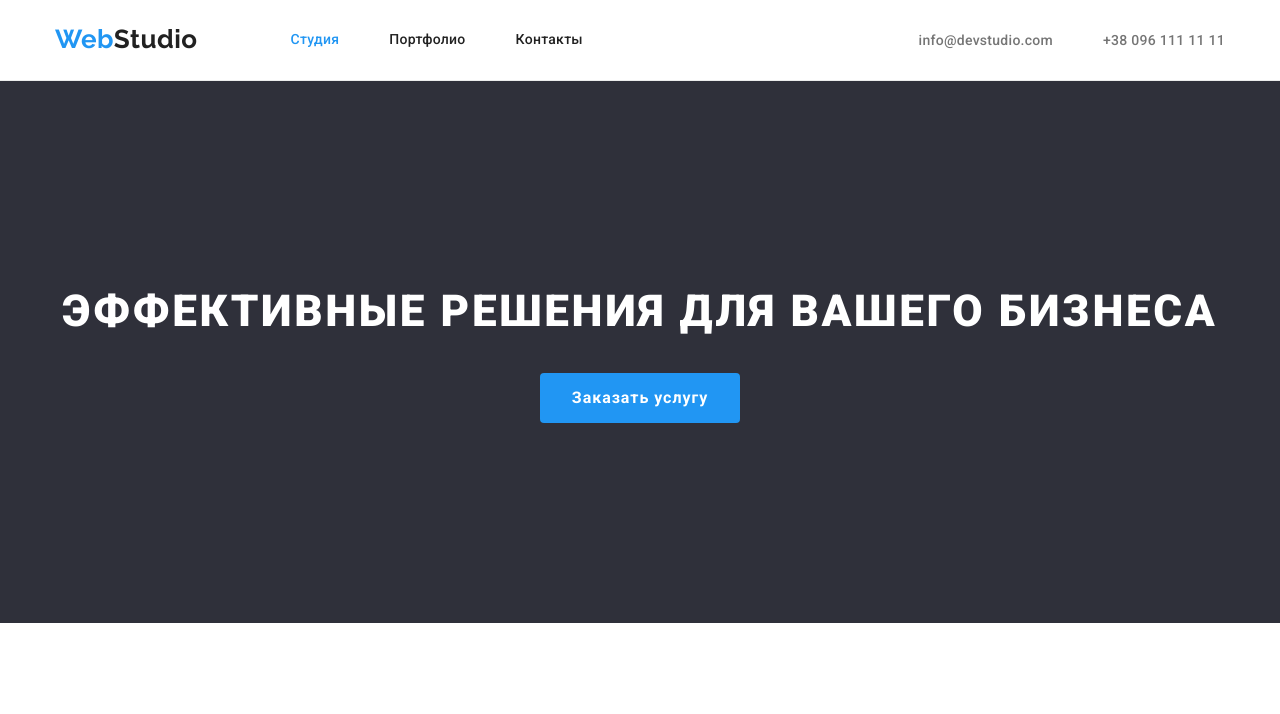
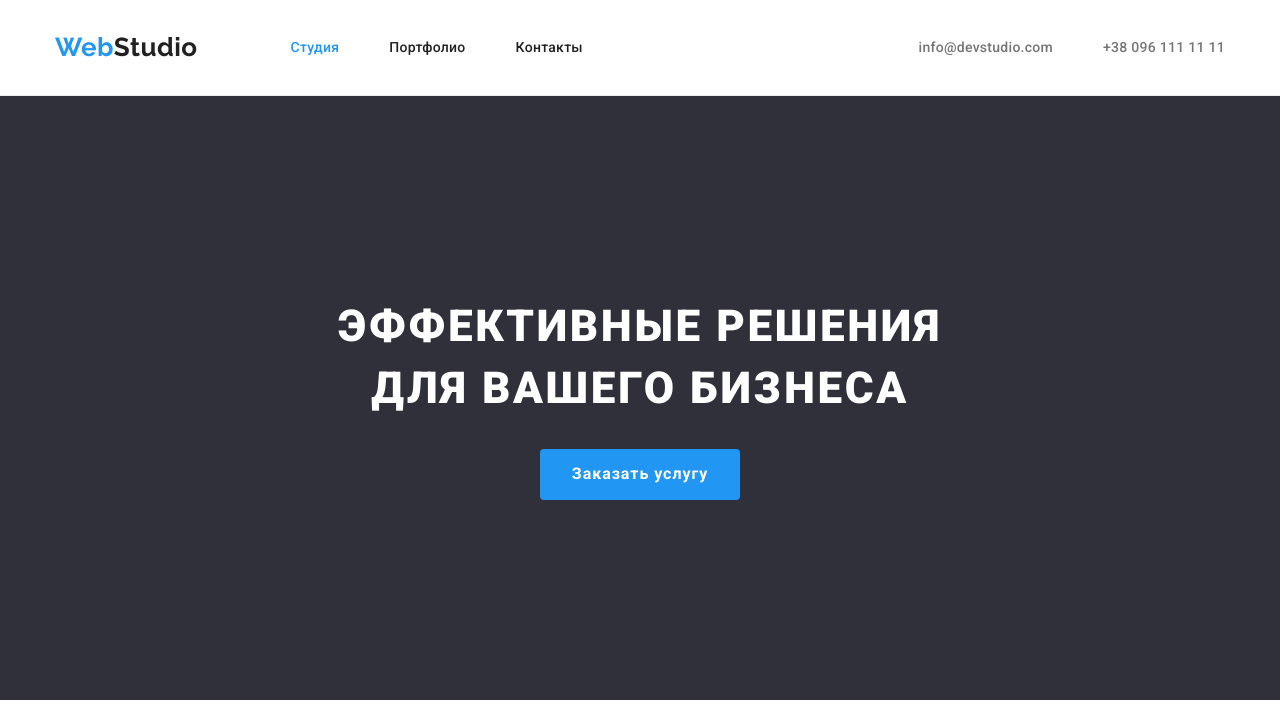
Before and after one commit to bezdarshadow/goit-markup-hw-03, a plain HTML site: page index.html in a window 1280 px wide. Shown: the top 714 px of the page. Drawn offline with nearby package versions, Linux system fonts and the light colour scheme.

Commit message:
Исправлены ещё ошибки

```diff
--- a/css/styles.css
+++ b/css/styles.css
@@ -114,6 +114,18 @@ ul {
   margin-left: 0;
 }
 
+
+.site-nav .logo{
+  padding-top: 32px;
+  padding-bottom: 32px;
+}
+
+.contacts.list .link {
+  padding-top: 32px;
+  padding-bottom: 32px;
+}
+
+
 .site-nav .link {
   color: var(--secondary-text-color);
   font-weight: 500;
@@ -195,13 +207,16 @@ ul {
   padding-top: 200px;
   padding-bottom: 200px;
   text-align: center;
-  display: flex;
 }
 
 .hero-title {
   color: var(--another-text-color);
 
+  max-width: 696px;
+
   margin: 0;
+  margin-left: auto;
+  margin-right: auto;
   margin-bottom: 30px;
 
   font-weight: 900;
```
